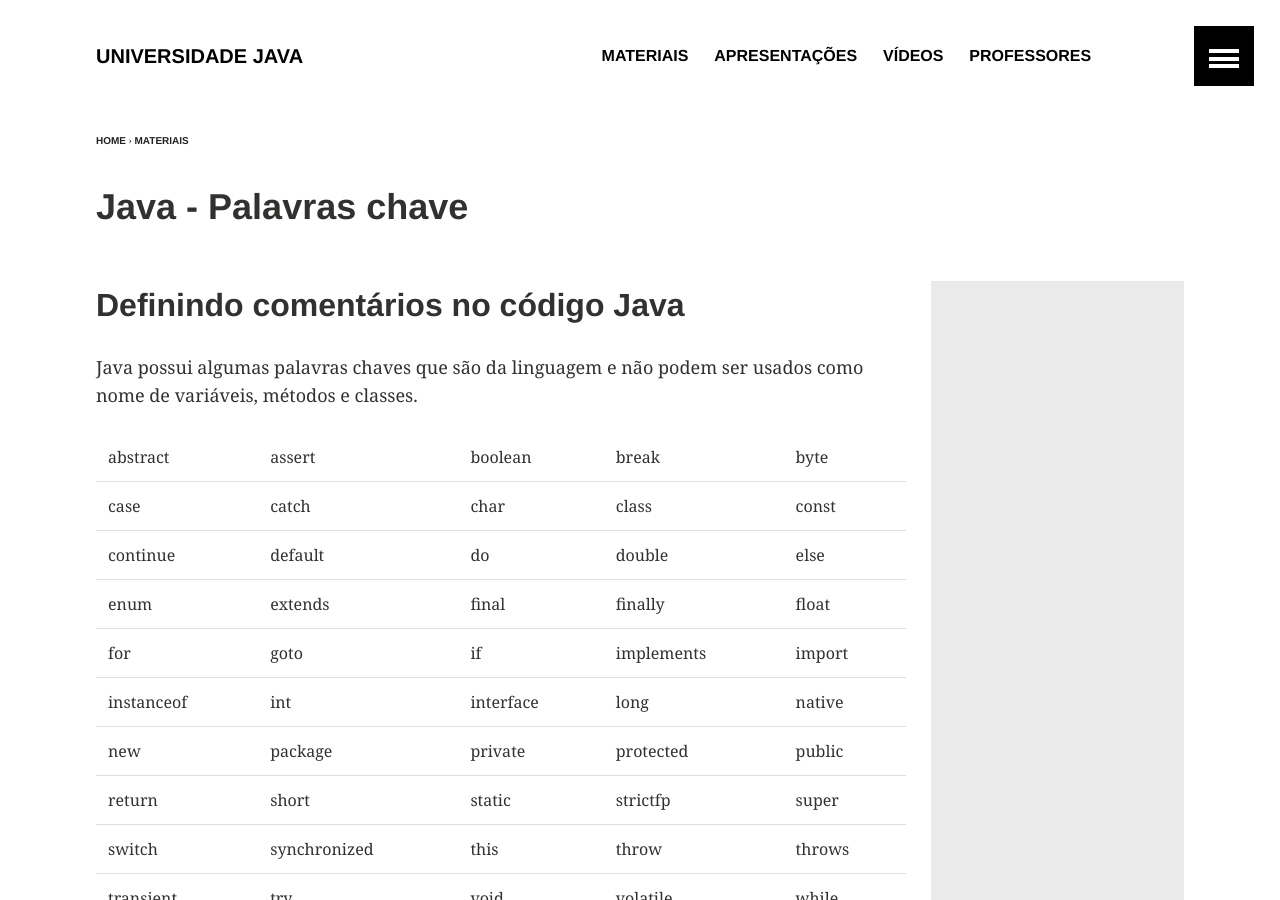
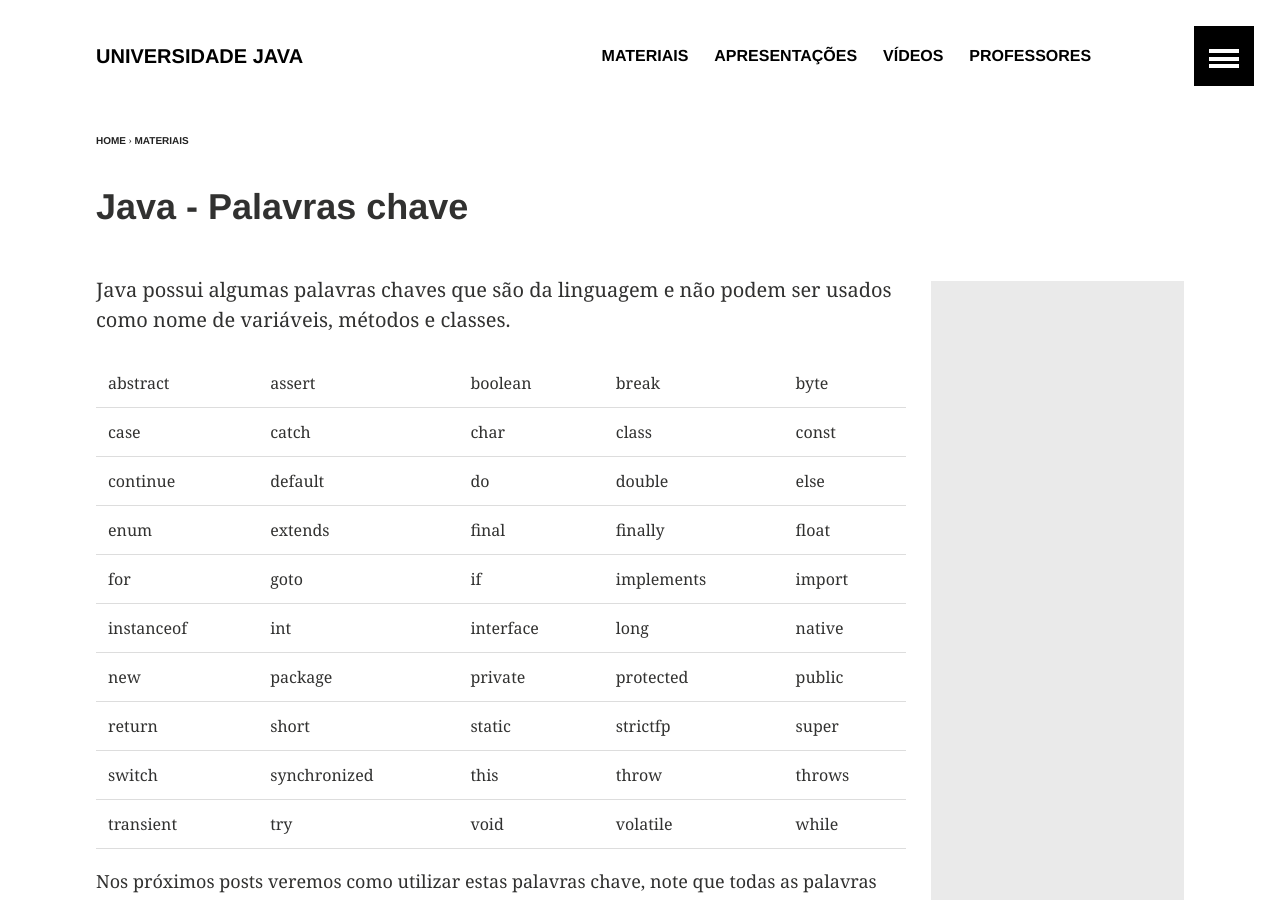
Before and after one commit to universidadejava/universidadejava.github.io, a Jekyll site: the page built from _posts/materiais/2011-06-13-java-palavras-chave.md, in a window 1280 px wide and 900 px high. Built offline with Jekyll 4.4.1, drawn with Linux system fonts in a browser that asks for light colours; comment, search, counter and statistics services are not loaded; some of the changed lines change nothing that is shown.

```diff
--- a/_config.yml
+++ b/_config.yml
@@ -27,7 +27,7 @@
   twitter:
   google:
     ad-client: ca-pub-5328676972596543
-    ad-slot: 7245725712
+    ad-slot: 9892131312
     analytics: UA-21532697-1
   bio:
   avatar: bio-photo.jpg # 160x160 px image for author byline
--- a/_posts/materiais/2011-06-13-java-palavras-chave.md
+++ b/_posts/materiais/2011-06-13-java-palavras-chave.md
@@ -12,8 +12,6 @@
   teaser: teaser-java.png
 ads: true
 ---
-
-## Definindo comentários no código Java
 
 Java possui algumas palavras chaves que são da linguagem e não podem ser usados como nome de variáveis, métodos e classes.
 
```
Also changed, not shown: 2 other files.
